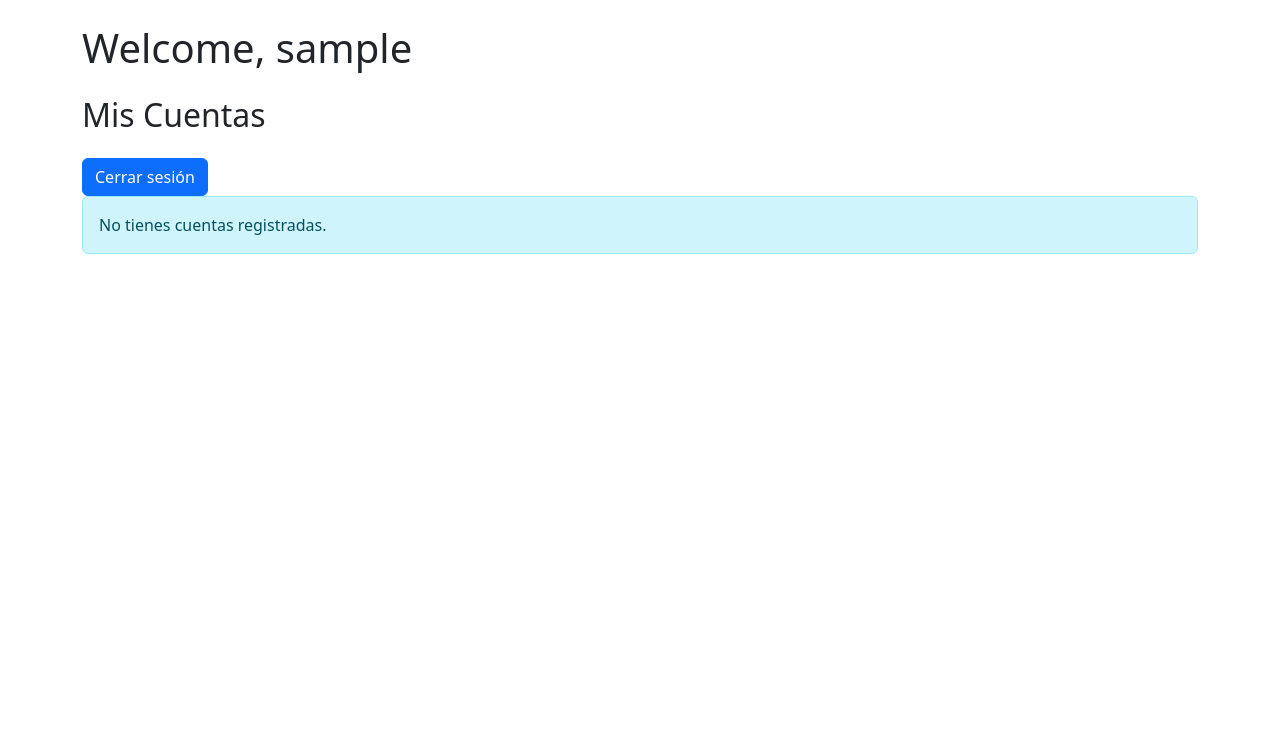
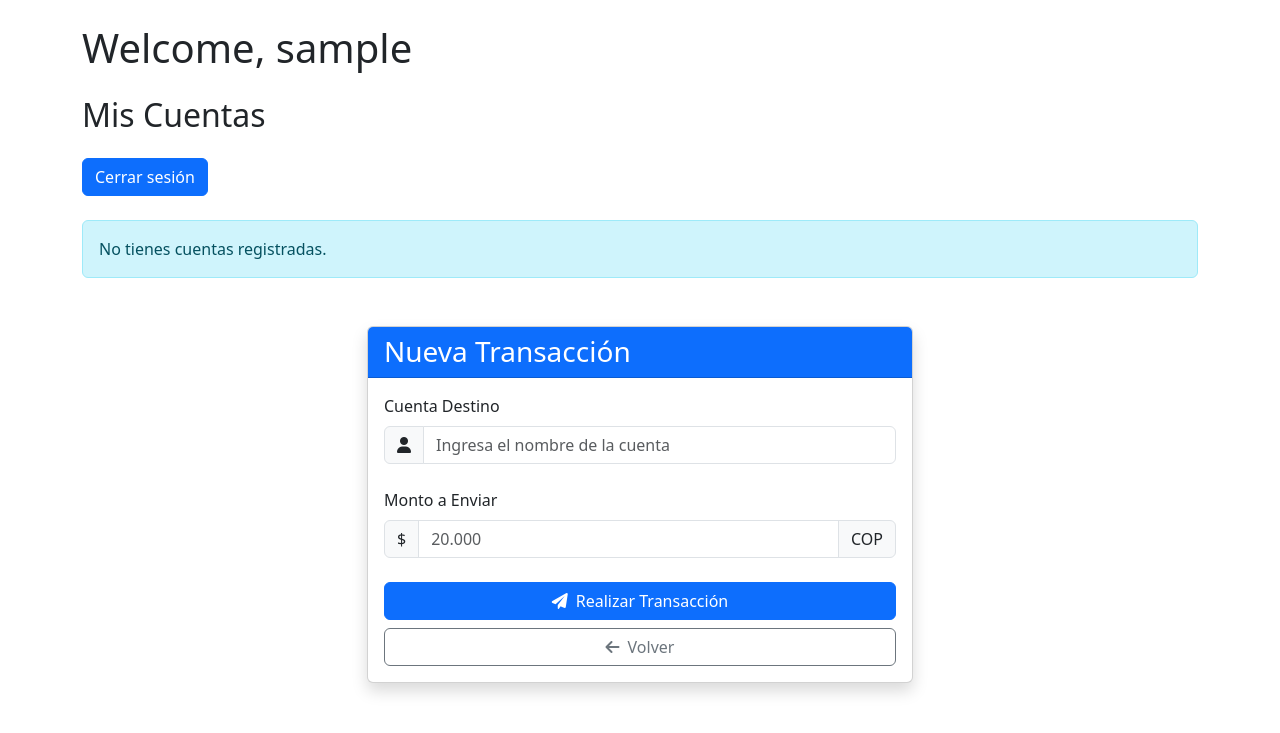
Before and after one commit to DiegoMurillo7536/bank_with_django, a Django app: page / in a window 1280 px wide. Shown: the top 733 px of the page. Run offline with Django 5.2, Linux system fonts and the light colour scheme; the visitor is signed in with stand-in values (Sample User, id 1).

Commit message:
feat: All styles ready

```diff
--- /dev/null
+++ b/bank/templates/bank/account/get_all_accounts.html
@@ -0,0 +1,53 @@
+<div class="container mt-4">
+  <h1 class="mb-4">Welcome, {{ user.username }}</h1>
+  <h2 class="mb-4">Mis Cuentas</h2>
+  <a href="{% url 'bank:logout' %}" class="btn btn-primary">Cerrar sesión</a>
+  <br>
+  <br>
+  {% if accounts %}
+    <div class="table-responsive">
+      <table class="table table-hover">
+        <thead class="table-dark">
+          <tr>
+            <th>Número de Cuenta</th>
+            <th>Tipo de Cuenta</th>
+            <th>Saldo</th>
+            <th>Fecha de Creación</th>
+            <th>Está exenta del 4x1000</th>
+            <th>Está activa</th>
+            <th>Acciones</th>
+          </tr>
+        </thead>
+        <tbody>
+          {% for account in accounts %}
+            <tr>
+              <td>{{ account.account_name }}</td>
+              <td>{{ account.account_type }}</td>
+              <td class="text-end">${{ account.amount|floatformat:2 }}</td>
+              <td>{{ account.created_at|date:'d/m/Y' }}</td>
+              <td>
+                {% if account.is_exempt %}
+                  <span class="badge bg-success">Sí</span>
+                {% else %}
+                  <span class="badge bg-secondary">No</span>
+                {% endif %}
+              </td>
+              <td>
+                {% if account.is_active %}
+                  <span class="badge bg-success">Activa</span>
+                {% else %}
+                  <a href="{% url 'bank:go_to_activate_account' account.id %}" class="badge bg-secondary">Activa tu cuenta haciendo click aqui</a>
+                {% endif %}
+              </td>
+              <td>
+                <a href="" class="badge bg-secondary">Recargar tu cuenta</a>
+              </td>
+            </tr>
+          {% endfor %}
+        </tbody>
+      </table>
+    </div>
+  {% else %}
+    <div class="alert alert-info">No tienes cuentas registradas.</div>
+  {% endif %}
+</div>
--- a/bank/templates/bank/register.html
+++ b/bank/templates/bank/register.html
@@ -20,7 +20,7 @@
                         {% for field in form %}
                             <div class="mb-3">
                                 <label for="{{ field.id_for_label }}" class="form-label">{{ field.label }}</label>
-                                {{ field|addclass:"form-control" }}
+                                {{ field|add_class:"form-control" }}
                                 {% if field.errors %}
                                     {% for error in field.errors %}
                                         <div class="invalid-feedback d-block">
--- a/bank/templates/base.html
+++ b/bank/templates/base.html
@@ -9,6 +9,7 @@
 
     <!-- Bootstrap JS Bundle (incluye Popper) -->
     <script src="https://cdn.jsdelivr.net/npm/bootstrap@5.3.0/dist/js/bootstrap.bundle.min.js"></script>
+    <link rel="stylesheet" href="https://cdnjs.cloudflare.com/ajax/libs/font-awesome/6.0.0/css/all.min.css">
 </head>
 <body>
     {% block content %}
--- /dev/null
+++ b/bank/templates/transaction/make_transaction.html
@@ -0,0 +1,64 @@
+{% extends 'base.html' %}
+
+{% block content %}
+<div class="container mt-5">
+    <div class="row justify-content-center">
+        <div class="col-md-8 col-lg-6">
+            <div class="card shadow">
+                <div class="card-header bg-primary text-white">
+                    <h3 class="card-title mb-0">Nueva Transacción</h3>
+                </div>
+                <div class="card-body">
+                    <form method="post">
+                        {% csrf_token %}
+
+                        <div class="mb-4">
+                            <label for="account_name" class="form-label">Cuenta Destino</label>
+                            <div class="input-group">
+                                <span class="input-group-text">
+                                    <i class="fas fa-user"></i>
+                                </span>
+                                <input
+                                    type="text"
+                                    class="form-control"
+                                    id="account_name"
+                                    name="account_name"
+                                    placeholder="Ingresa el nombre de la cuenta"
+                                    required
+                                >
+                            </div>
+                        </div>
+
+                        <div class="mb-4">
+                            <label for="amount" class="form-label">Monto a Enviar</label>
+                            <div class="input-group">
+                                <span class="input-group-text">$</span>
+                                <input
+                                    type="number"
+                                    class="form-control"
+                                    id="amount"
+                                    name="amount"
+                                    placeholder="20.000"
+                                    min="0"
+                                    step="1000"
+                                    required
+                                >
+                                <span class="input-group-text">COP</span>
+                            </div>
+                        </div>
+
+                        <div class="d-grid gap-2">
+                            <button type="submit" class="btn btn-primary">
+                                <i class="fas fa-paper-plane me-2"></i>Realizar Transacción
+                            </button>
+                            <a href="{% url 'bank:index' %}" class="btn btn-outline-secondary">
+                                <i class="fas fa-arrow-left me-2"></i>Volver
+                            </a>
+                        </div>
+                    </form>
+                </div>
+            </div>
+        </div>
+    </div>
+</div>
+{% endblock %}
--- a/bank/templatetags/form_tags.py
+++ b/bank/templatetags/form_tags.py
@@ -1,6 +1,6 @@
 from django import template
 register = template.Library()
 
-@register.filter(name='addclass')
-def addclass(field, css):
+@register.filter(name='add_class')
+def add_class(field, css):
     return field.as_widget(attrs={"class": css})
```
Also changed, not shown: bank/templates/bank/account/activate_account.html (+20 -9 lines), bank/templates/bank/bank.html (+2 -50 lines).
